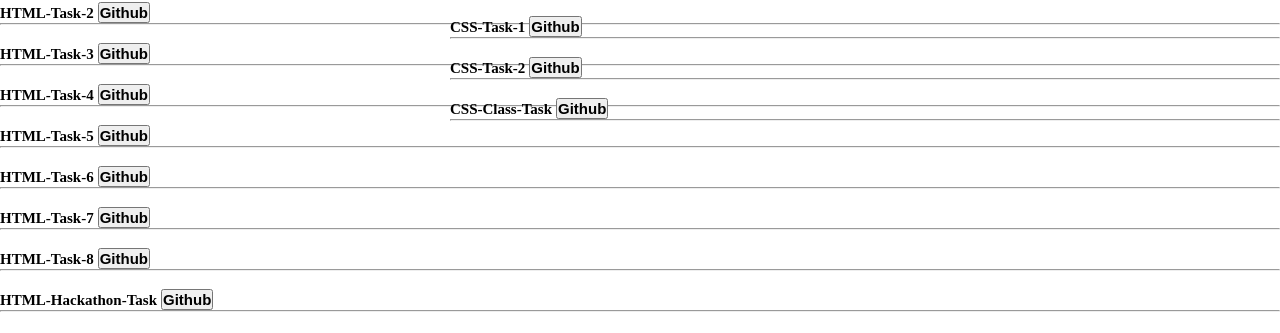
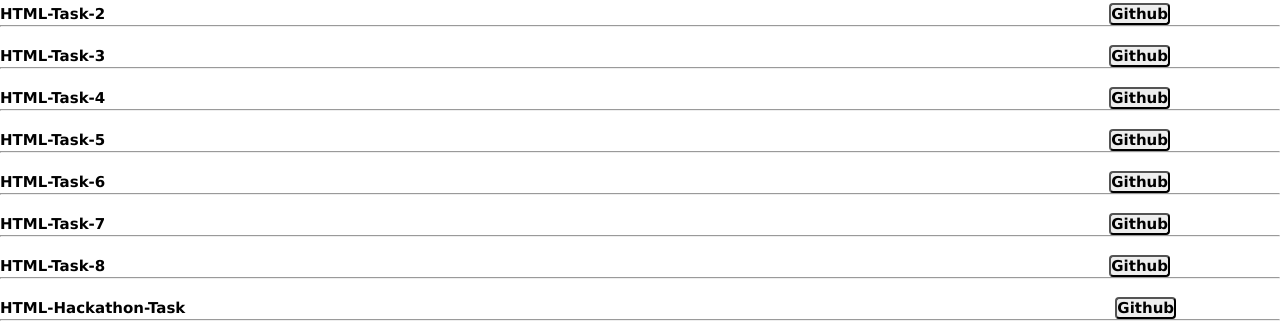
Before and after one commit to Mr-Tayyab-Malik/Main-Tasks, a plain HTML site: page index.html in a window 1280 px wide. Shown: the part 155-488 px from the top of the page. Drawn offline with Linux system fonts and the light colour scheme.

Commit message:
ALL-TASKS

```diff
--- a/style.css
+++ b/style.css
@@ -8,11 +8,26 @@ a{
     color: black;
     font-weight: bolder;
     font-size: 15px;
+    font-family: 'Lucida Sans', 'Lucida Sans Regular', 'Lucida Grande', 'Lucida Sans Unicode', Geneva, Verdana, sans-serif;
 }
-.css-tasks{
-    margin-left: 450px;
-    position: relative;
-    bottom: 370px;
+.btn{
+    margin-left: 1000px;
+    border: 2 px solid black;
+    background-color: #eee;
+    border-radius: 4px;
+}
+
+.btn-9{
+    margin-left: 926px;
+    border: 2 px solid black;
+    background-color: #eee;
+    border-radius: 4px;
+}
+.btn-3{
+    margin-left: 970px;
+    border: 2 px solid black;
+    background-color: #eee;
+    border-radius: 4px;
 }
 h2{
     font-family: Arial, Helvetica, sans-serif;
@@ -27,12 +42,3 @@ h1{
     color: darkred;
     margin-left: 350px;
 }
-.Github-Link a{
-    text-decoration: none;
-    font-size: 20px;
-    position: relative;
-    bottom: 445px;
-    margin-left: 200px;
-    color: darkblue;
-    background-color: lightseagreen;
-}
```
